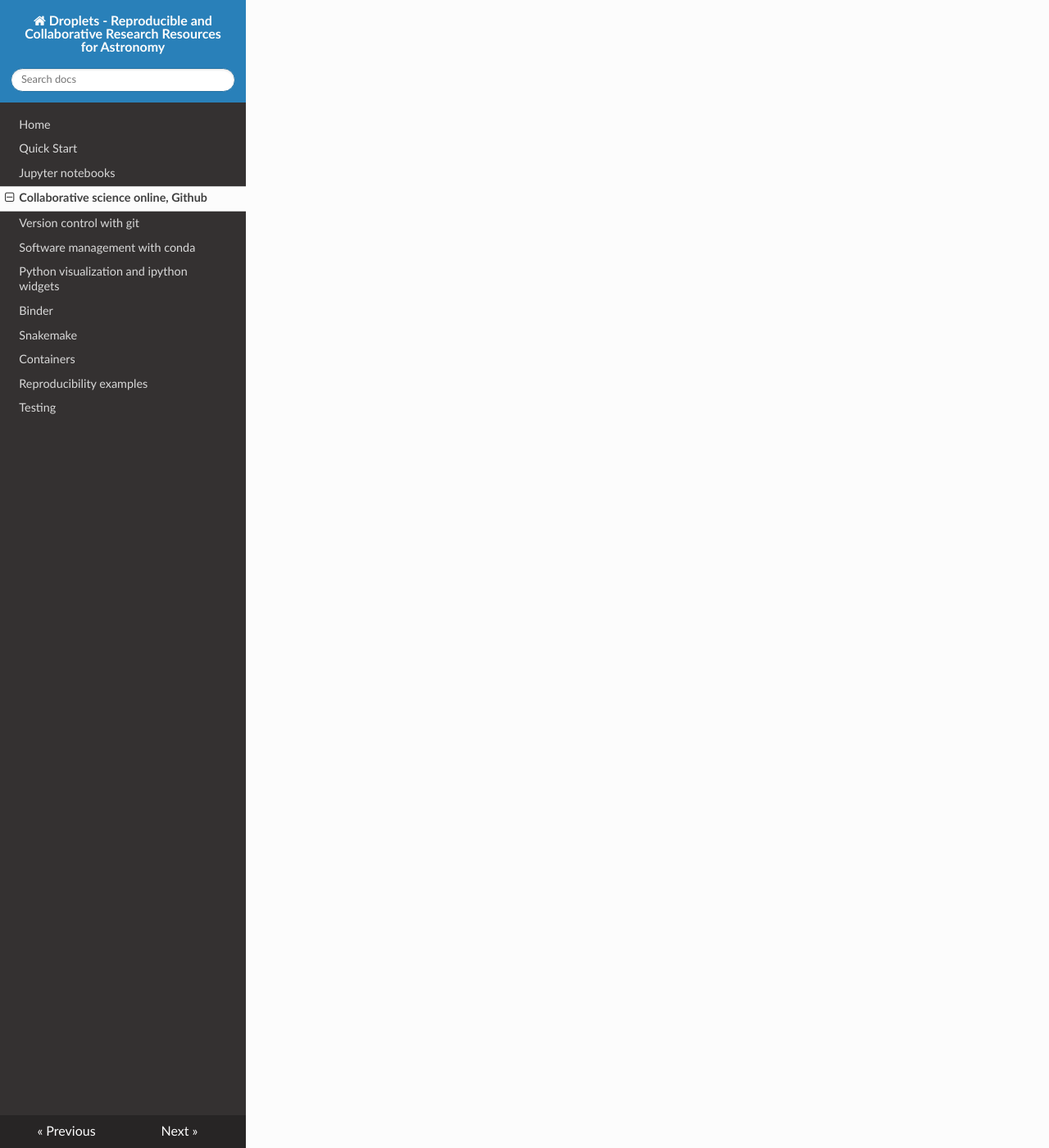
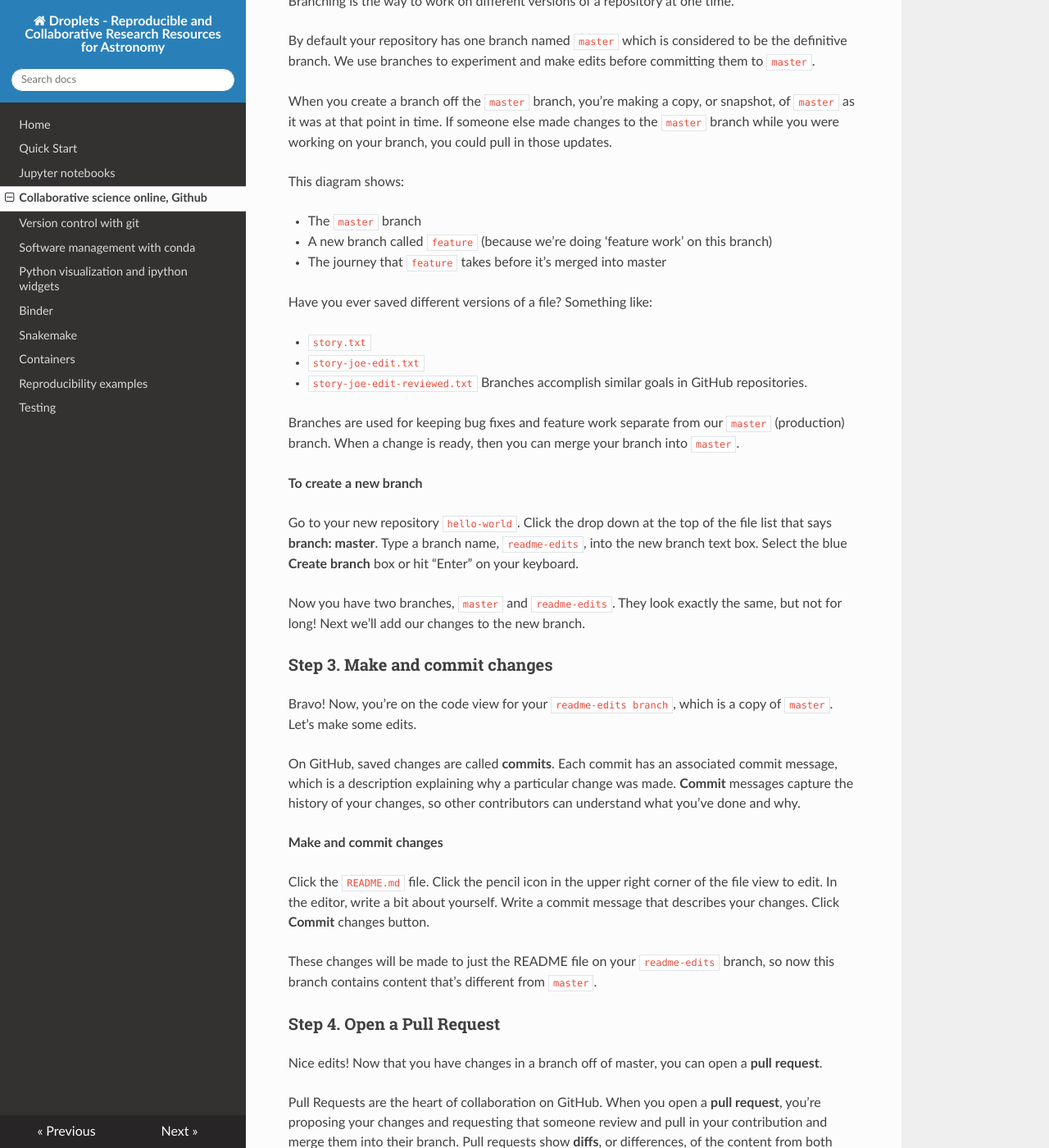
Before and after one commit to espsrc/droplets, an MkDocs documentation site: the page built from docs/github.md, in a window 1280 px wide and 1400 px high, scrolled down 2882 px. Shown: the whole window at 82% size. Built offline with MkDocs 1.6.1, drawn with Linux system fonts in a browser that asks for light colours; nearby versions of some CDN libraries; some of the changed text lies outside the part shown.

Commit message:
Updated github.md

````diff
--- a/docs/github.md
+++ b/docs/github.md
@@ -42,6 +42,11 @@
 ...
 ...
 
+### What is GitHub
+[origin](https://guides.github.com/activities/hello-world/)
+
+GitHub is a code hosting platform for version control and collaboration. It lets you and others work together on projects from anywhere.
+
 ### Why this is useful
  [origin](https://the-turing-way.netlify.com/collaborating_github/collaborating_github.html#why-this-is-useful)
 
@@ -69,3 +74,106 @@
 If you plan a larger piece of work, it is very useful to have an outline for the work you need to do and share it with potential contributors. Your roadmap covers your goal and vision and should include a timeline for tasks that need to be completed, thus helping anyone new to your project to develop an understanding of what is currently happening on the project and what’s coming next. A roadmap is also a great tool to highlight dependencies among tasks, helping you to schedule work on them efficiently. Also milestones can be really helpful to get to your main goal.
 
 If you work on GitHub, you can use [GitHub’s Project board](https://help.github.com/en/github/managing-your-work-on-github/tracking-the-progress-of-your-work-with-project-boards) to manage tasks and issues.
+
+
+## Hello Word tutorial
+
+[origin](https://guides.github.com/activities/hello-world/)
+
+Following the steps above you will learn how to:
+
+- Create and use a repository
+- Start and manage a new branch
+- Make changes to a file and push them to GitHub as commits
+- Open and merge a pull request
+
+### Step 1: Create a repository
+
+A repository is usually used to organize a single project. Repositories can contain folders and files, images, videos, spreadsheets, and data sets – anything your project needs. We recommend including a README, or a file with information about your project. GitHub makes it easy to add one at the same time you create your new repository. It also offers other common options such as a license file.
+
+**To create a new repository**
+
+In the upper right corner, next to your avatar or identicon, click + and then select **New repository**.
+Name your repository hello-world.
+Write a short description.
+Select Initialize this repository with a README.
+
+Click **Create repository**.
+
+### Step 2. Create a Branch
+
+Branching is the way to work on different versions of a repository at one time.
+
+By default your repository has one branch named ```master``` which is considered to be the definitive branch. We use branches to experiment and make edits before committing them to ```master```.
+
+When you create a branch off the ```master``` branch, you’re making a copy, or snapshot, of ```master``` as it was at that point in time. If someone else made changes to the ```master``` branch while you were working on your branch, you could pull in those updates.
+
+This diagram shows:
+
+- The ```master``` branch
+- A new branch called ```feature``` (because we’re doing ‘feature work’ on this branch)
+- The journey that ```feature``` takes before it’s merged into master
+
+Have you ever saved different versions of a file? Something like:
+
+- ```story.txt```
+- ```story-joe-edit.txt```
+- ```story-joe-edit-reviewed.txt```
+Branches accomplish similar goals in GitHub repositories.
+
+Branches are used for keeping bug fixes and feature work separate from our ```master``` (production) branch. When a change is ready, then you can merge your branch into ```master```.
+
+
+**To create a new branch**
+
+Go to your new repository ```hello-world```.
+Click the drop down at the top of the file list that says **branch: master**.
+Type a branch name, ```readme-edits```, into the new branch text box.
+Select the blue **Create branch** box or hit “Enter” on your keyboard.
+
+Now you have two branches, ```master``` and ```readme-edits```. They look exactly the same, but not for long! Next we’ll add our changes to the new branch.
+
+
+### Step 3. Make and commit changes
+Bravo! Now, you’re on the code view for your ```readme-edits branch```, which is a copy of ```master```. Let’s make some edits.
+
+On GitHub, saved changes are called **commits**. Each commit has an associated commit message, which is a description explaining why a particular change was made. **Commit** messages capture the history of your changes, so other contributors can understand what you’ve done and why.
+
+**Make and commit changes**
+
+Click the ```README.md``` file.
+Click the pencil icon in the upper right corner of the file view to edit.
+In the editor, write a bit about yourself.
+Write a commit message that describes your changes.
+Click **Commit** changes button.
+
+These changes will be made to just the README file on your ```readme-edits``` branch, so now this branch contains content that’s different from ```master```.
+
+### Step 4. Open a Pull Request
+Nice edits! Now that you have changes in a branch off of master, you can open a **pull request**.
+
+Pull Requests are the heart of collaboration on GitHub. When you open a **pull request**, you’re proposing your changes and requesting that someone review and pull in your contribution and merge them into their branch. Pull requests show **diffs**, or differences, of the content from both branches. The changes, additions, and subtractions are shown in green and red.
+
+As soon as you make a commit, you can open a pull request and start a discussion, even before the code is finished.
+
+By using GitHub’s [@mention system](https://help.github.com/en/github/writing-on-github/about-writing-and-formatting-on-github#text-formatting-toolbar) in your pull request message, you can ask for feedback from specific people or teams, whether they’re down the hall or 10 time zones away.
+
+You can even open pull requests in your own repository and merge them yourself. It’s a great way to learn the [GitHub flow](https://guides.github.com/introduction/flow/) before working on larger projects.
+
+**Open a Pull Request for changes to the README**
+
+- Click the  **Pull Request** tab, then from the Pull Request page, click the green **New pull request** button.
+- In the **Example Comparisons** box, select the branch you made, ```readme-edits```, to compare with master (the original).
+- Look over your changes in the **diffs** on the Compare page, make sure they’re what you want to submit.
+- When you’re satisfied that these are the changes you want to submit, click the big green **Create Pull Request** button.
+- Give your pull request a title and write a brief description of your changes.
+
+When you’re done with your message, click **Create pull** request!
+
+### Step 5. Merge your Pull Request
+
+In this final step, it’s time to bring your changes together – merging your ```readme-edits``` branch into the ```master``` branch.
+
+- Click the green **Merge pull request** button to merge the changes into ```master.
+- Click **Confirm merge**.
+- Go ahead and delete the branch, since its changes have been incorporated, with the **Delete branch** button in the purple box.
````
